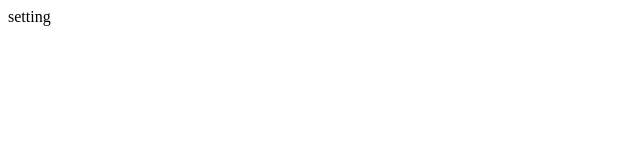
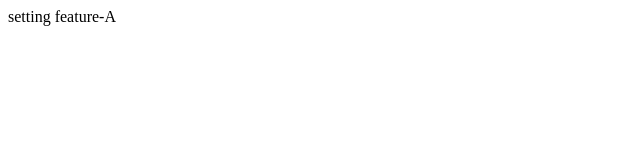
Before and after one commit to wonill/git-test, a plain HTML site: page index.html in a window 1280 px wide. Shown: the full height of the page, 0-640 px from the left. Drawn offline with Linux system fonts and the light colour scheme.

Commit message:
featureA

```diff
--- a/index.html
+++ b/index.html
@@ -6,6 +6,6 @@
     <title></title>
   </head>
   <body>
-    setting
+    setting feature-A
   </body>
 </html>
```
